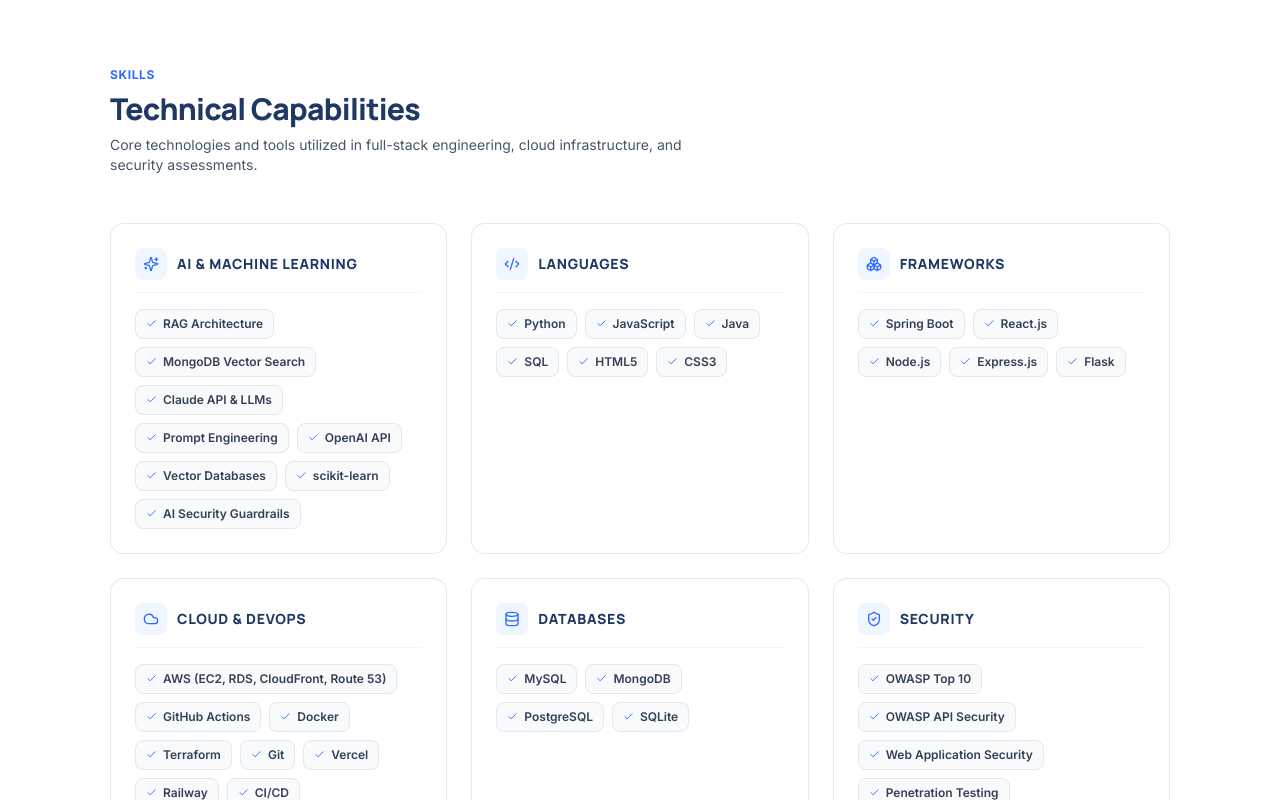
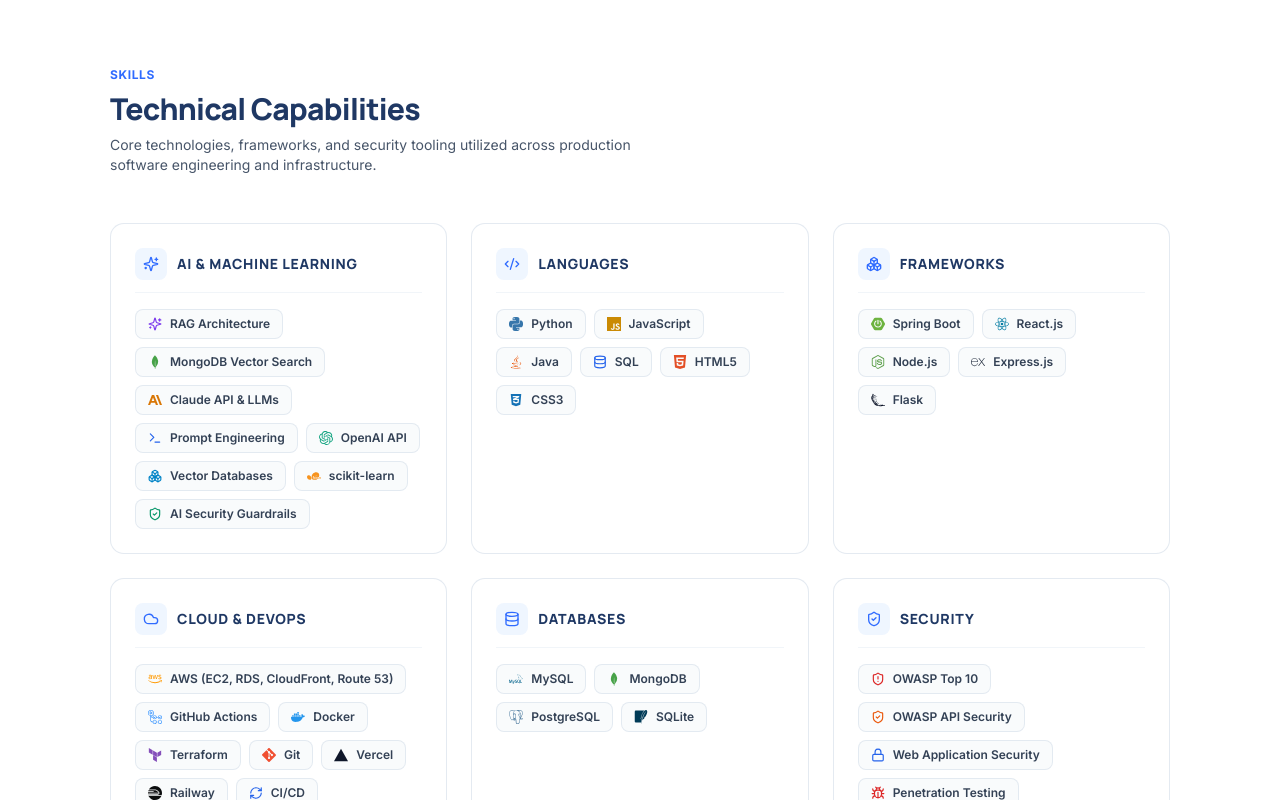
Before and after one commit to tharsan1305/tharsan-portfolio-newversion, a React (Vite) app: page / in a window 1280 px wide. Shown: the part 4840-5640 px from the top of the page. Built offline with nearby package versions, Linux system fonts and the light colour scheme.

Commit message:
feat(skills): add authentic brand logos and colored icons to tech stack pills

```diff
--- a/src/components/Skills.jsx
+++ b/src/components/Skills.jsx
@@ -1,5 +1,55 @@
 import React from 'react';
-import { Code2, Boxes, Cloud, Database, ShieldCheck, Wrench, Check, Sparkles } from 'lucide-react';
+import {
+  Code2,
+  Boxes,
+  Cloud,
+  Database,
+  ShieldCheck,
+  Wrench,
+  Sparkles,
+  Check,
+  Terminal,
+  RefreshCw,
+  ShieldAlert,
+  Lock,
+  Bug,
+  Wifi,
+  Search,
+  Eye,
+  KeyRound,
+  Radar,
+  Zap
+} from 'lucide-react';
+import {
+  SiSpringboot,
+  SiReact,
+  SiNodedotjs,
+  SiExpress,
+  SiFlask,
+  SiPython,
+  SiJavascript,
+  SiHtml5,
+  SiGithubactions,
+  SiDocker,
+  SiTerraform,
+  SiGit,
+  SiVercel,
+  SiRailway,
+  SiMongodb,
+  SiMysql,
+  SiPostgresql,
+  SiSqlite,
+  SiOpenai,
+  SiAnthropic,
+  SiScikitlearn,
+  SiPostman,
+  SiWireshark,
+  SiBurpsuite,
+  SiMetasploit,
+  SiLinux,
+  SiJsonwebtokens
+} from 'react-icons/si';
+import { FaJava, FaAws, FaCss3Alt } from 'react-icons/fa';
 import { skillsGrouped } from '../data/portfolio';
 
 const categoryIcons = {
@@ -10,6 +60,70 @@
   Databases: Database,
   Security: ShieldCheck,
   Tools: Wrench
+};
+
+const skillIconMap = {
+  // Frameworks
+  'Spring Boot': { icon: SiSpringboot, color: '#6DB33F' },
+  'React.js': { icon: SiReact, color: '#087EA4' },
+  'Node.js': { icon: SiNodedotjs, color: '#5FA04E' },
+  'Express.js': { icon: SiExpress, color: '#1E293B' },
+  Flask: { icon: SiFlask, color: '#0F172A' },
+
+  // Languages
+  Python: { icon: SiPython, color: '#3776AB' },
+  JavaScript: { icon: SiJavascript, color: '#CA8A04' },
+  Java: { icon: FaJava, color: '#EA580C' },
+  SQL: { icon: Database, color: '#2563EB' },
+  HTML5: { icon: SiHtml5, color: '#E34F26' },
+  CSS3: { icon: FaCss3Alt, color: '#1572B6' },
+
+  // AI & Machine Learning
+  'RAG Architecture': { icon: Sparkles, color: '#7C3AED' },
+  'MongoDB Vector Search': { icon: SiMongodb, color: '#47A248' },
+  'Claude API & LLMs': { icon: SiAnthropic, color: '#D97706' },
+  'Prompt Engineering': { icon: Terminal, color: '#2563EB' },
+  'OpenAI API': { icon: SiOpenai, color: '#10A37F' },
+  'Vector Databases': { icon: Boxes, color: '#0284C7' },
+  'scikit-learn': { icon: SiScikitlearn, color: '#F7931E' },
+  'AI Security Guardrails': { icon: ShieldCheck, color: '#059669' },
+
+  // Cloud & DevOps
+  'AWS (EC2, RDS, CloudFront, Route 53)': { icon: FaAws, color: '#FF9900' },
+  'GitHub Actions': { icon: SiGithubactions, color: '#2088FF' },
+  Docker: { icon: SiDocker, color: '#2496ED' },
+  Terraform: { icon: SiTerraform, color: '#844FBA' },
+  Git: { icon: SiGit, color: '#F05032' },
+  Vercel: { icon: SiVercel, color: '#0F172A' },
+  Railway: { icon: SiRailway, color: '#0B0D0E' },
+  'CI/CD': { icon: RefreshCw, color: '#2563EB' },
+
+  // Databases
+  MySQL: { icon: SiMysql, color: '#00618A' },
+  MongoDB: { icon: SiMongodb, color: '#47A248' },
+  PostgreSQL: { icon: SiPostgresql, color: '#336791' },
+  SQLite: { icon: SiSqlite, color: '#003B57' },
+
+  // Security
+  'OWASP Top 10': { icon: ShieldAlert, color: '#DC2626' },
+  'OWASP API Security': { icon: ShieldCheck, color: '#EA580C' },
+  'Web Application Security': { icon: Lock, color: '#2563EB' },
+  'Penetration Testing': { icon: Bug, color: '#DC2626' },
+  'Network Security': { icon: Wifi, color: '#4F46E5' },
+  'Vulnerability Assessment': { icon: Search, color: '#D97706' },
+  'Threat Intelligence': { icon: Eye, color: '#7C3AED' },
+  DevSecOps: { icon: ShieldCheck, color: '#059669' },
+  'JWT Authentication': { icon: SiJsonwebtokens, color: '#D63AFF' },
+  bcrypt: { icon: KeyRound, color: '#475569' },
+
+  // Tools
+  Nmap: { icon: Radar, color: '#2563EB' },
+  'Burp Suite': { icon: SiBurpsuite, color: '#FF6633' },
+  Wireshark: { icon: SiWireshark, color: '#1679A7' },
+  'OWASP ZAP': { icon: Zap, color: '#0284C7' },
+  Metasploit: { icon: SiMetasploit, color: '#1E293B' },
+  Postman: { icon: SiPostman, color: '#FF6C37' },
+  'Linux CLI': { icon: SiLinux, color: '#D97706' }
 };
 
 const Skills = () => {
@@ -26,7 +140,7 @@
             Technical Capabilities
           </h2>
           <p className="mt-2 text-slate-600 text-sm max-w-[65ch]">
-            Core technologies and tools utilized in full-stack engineering, cloud infrastructure, and security assessments.
+            Core technologies, frameworks, and security tooling utilized across production software engineering and infrastructure.
           </p>
         </div>
 
@@ -50,17 +164,26 @@
                   </h3>
                 </div>
 
-                {/* Skill Chips with small icon and hover lift */}
+                {/* Skill Chips with Brand Icon and Hover Micro-interaction */}
                 <div className="flex flex-wrap gap-2">
-                  {group.skills.map((skill, sIdx) => (
-                    <span
-                      key={sIdx}
-                      className="inline-flex items-center gap-1.5 px-2.5 py-1.5 rounded-lg text-xs font-semibold text-slate-700 bg-slate-50 border border-slate-200 hover:border-blue-300 hover:bg-blue-50/60 hover:text-[#1F3864] hover:-translate-y-0.5 hover:shadow-2xs transition-all duration-150 cursor-default"
-                    >
-                      <Check size={11} className="text-[#2F6BFF] shrink-0" />
-                      <span>{skill}</span>
-                    </span>
-                  ))}
+                  {group.skills.map((skill, sIdx) => {
+                    const skillInfo = skillIconMap[skill] || { icon: Check, color: '#2F6BFF' };
+                    const SkillIcon = skillInfo.icon;
+
+                    return (
+                      <span
+                        key={sIdx}
+                        className="inline-flex items-center gap-2 px-3 py-1.5 rounded-lg text-xs font-semibold text-slate-700 bg-slate-50/80 border border-slate-200/90 hover:border-slate-300 hover:bg-white hover:text-slate-900 hover:-translate-y-0.5 hover:shadow-2xs transition-all duration-150 cursor-default group"
+                      >
+                        <SkillIcon
+                          size={14}
+                          className="shrink-0 transition-transform duration-150 group-hover:scale-110"
+                          style={{ color: skillInfo.color }}
+                        />
+                        <span>{skill}</span>
+                      </span>
+                    );
+                  })}
                 </div>
               </div>
             );
```
